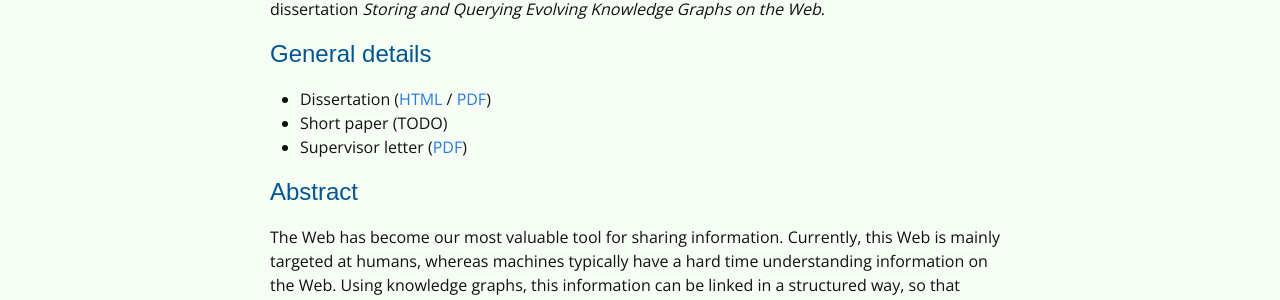
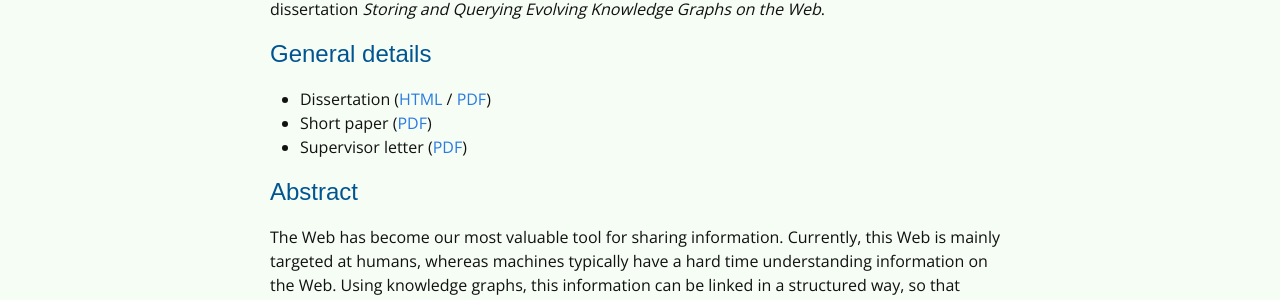
Before and after one commit to rubensworks/rubensworks.net, a Jekyll site: the page built from application-swsa-distinguished-dissertation-award-2020.md, in a window 1280 px wide and 900 px high. Shown: the part 308-608 px from the top of the window. Built offline with Jekyll 4.4.1, drawn with Linux system fonts in a browser that asks for light colours; some web fonts are replaced.

Commit message:
Link to short SWSA paper

```diff
--- a/application-swsa-distinguished-dissertation-award-2020.md
+++ b/application-swsa-distinguished-dissertation-award-2020.md
@@ -10,7 +10,7 @@ This is my application for the [2020 SWSA Distinguished Dissertation Award](http
 # General details
 
 * Dissertation ([HTML](https://phd.rubensworks.net/) / [PDF](https://phd.rubensworks.net/phd-rubentaelman-print.pdf))
-* Short paper (TODO)
+* Short paper ([PDF](https://www.rubensworks.net/raw/other/swsa2020-dissertation-summary.pdf))
 * Supervisor letter ([PDF](https://www.rubensworks.net/raw/other/swsa2020-letter-supervisor.pdf))
 
 # Abstract
```
